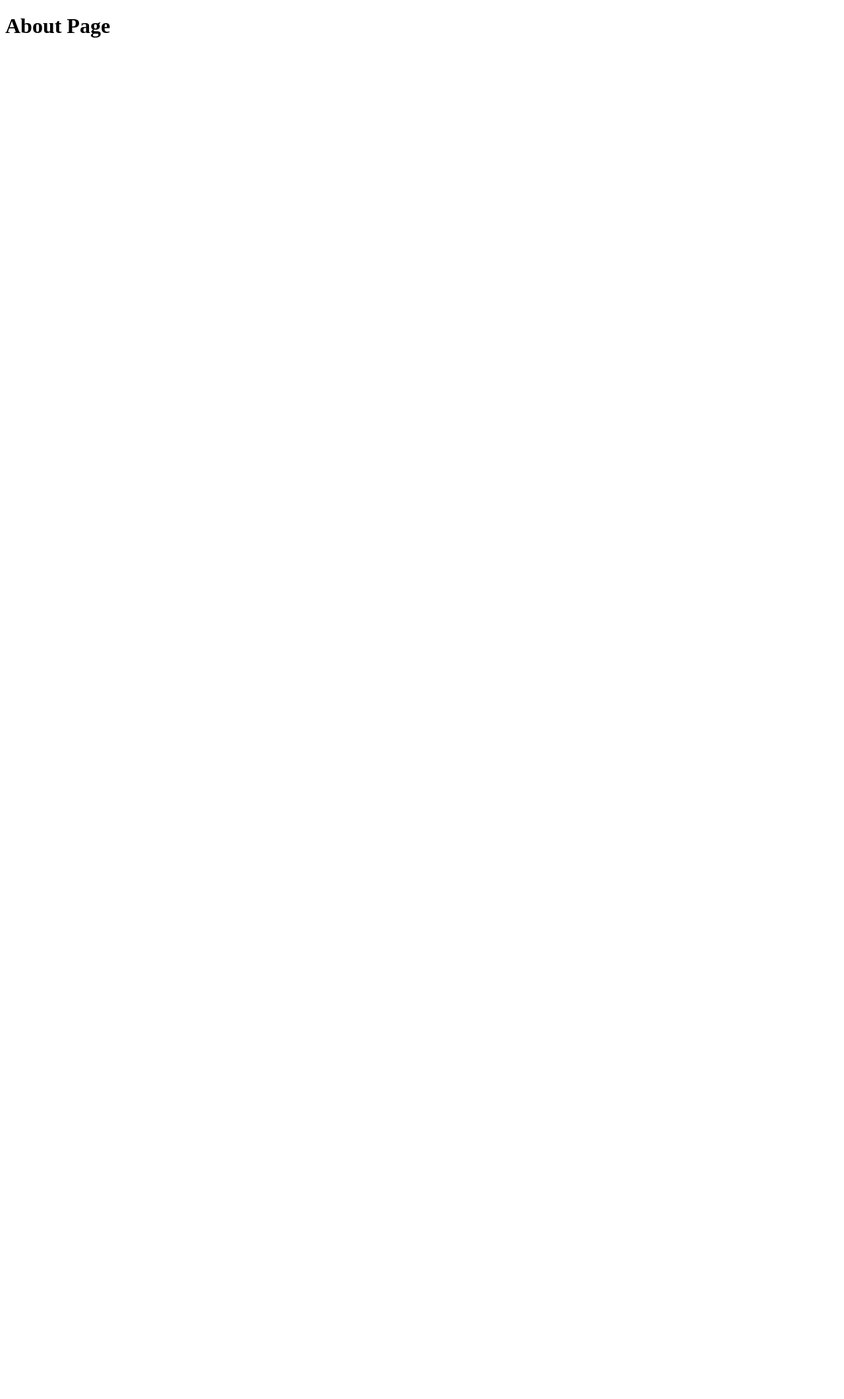
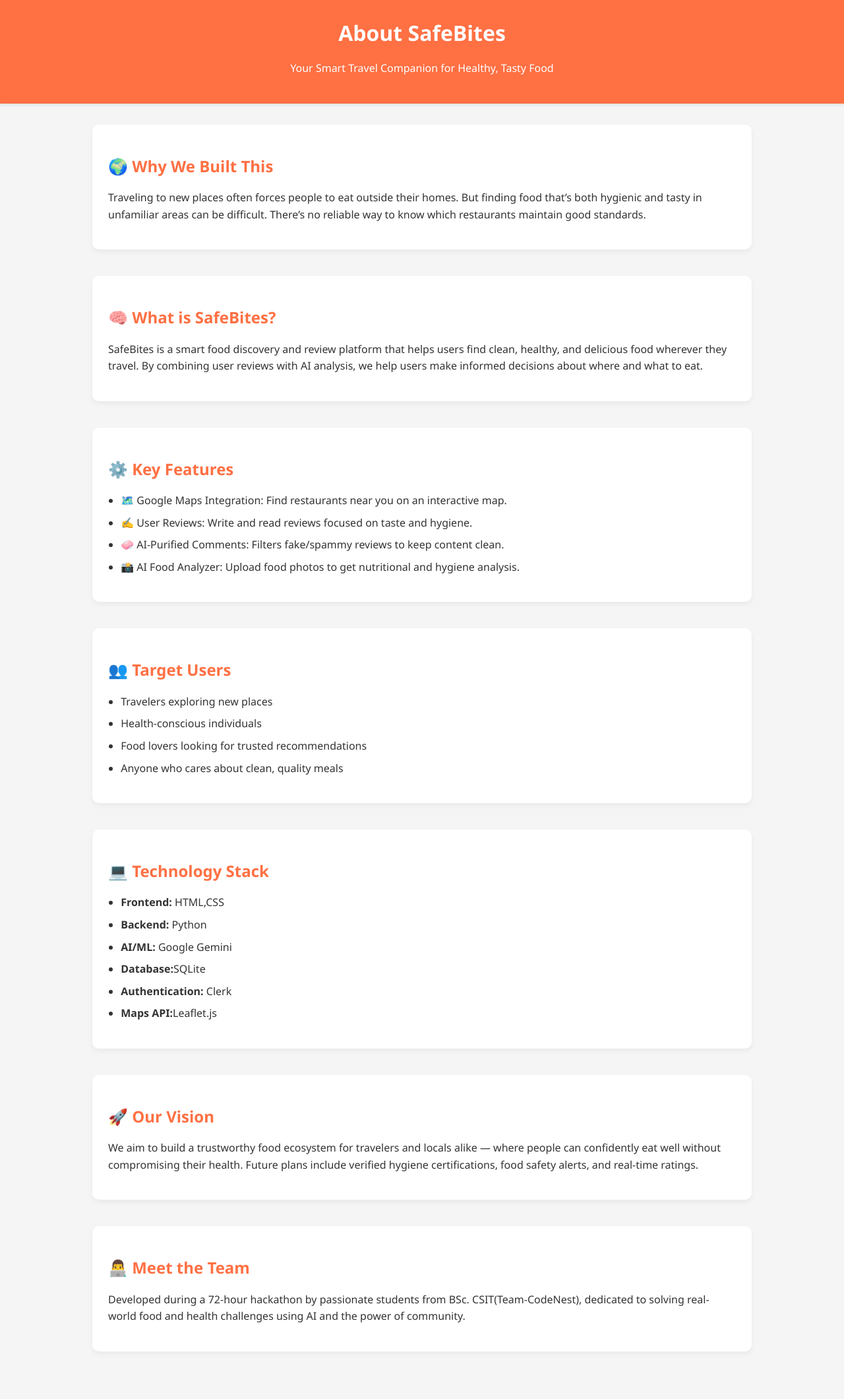
Before and after one commit to Shrawan071/final-SafeBites, a Flask app: page /about in a window 1280 px wide. Before the commit the page is almost empty. Shown: the whole page at 66% size. Before the commit the page ends 57 px from the top, so only its background shows below. Run offline with Flask 3, Linux system fonts and the light colour scheme.

```diff
--- a/AIshit/genAi.py
+++ b/AIshit/genAi.py
@@ -1,7 +1,7 @@
 from PIL import Image
 from google import genai
 
-key = 'key_needed'
+key ="ayush"
 client = genai.Client(api_key=key)
 
 models = ['gemini-2.0-flash-exp','gemini-1.5-flash', 'gemini-2.0-flash', 'gemini-1.0-pro','gemini-1.5-pro']
--- a/templates/about.html
+++ b/templates/about.html
@@ -1,12 +1,147 @@
 <!DOCTYPE html>
 <html lang="en">
 <head>
-    <meta charset="UTF-8">
-    <meta name="viewport" content="width=device-width, initial-scale=1.0">
-    <title>About Page </title>
+  <meta charset="UTF-8" />
+  <meta name="viewport" content="width=device-width, initial-scale=1.0"/>
+  <title>About | SafeBites</title>
+  <style>
+    :root {
+      --primary-color: #ff7043;
+      --secondary-color: #f5f5f5;
+      --text-color: #333;
+      --accent-color: #4caf50;
+    }
 
+    body {
+      margin: 0;
+      font-family: 'Segoe UI', Tahoma, Geneva, Verdana, sans-serif;
+      background-color: var(--secondary-color);
+      color: var(--text-color);
+      line-height: 1.6;
+    }
+
+    header {
+      background-color: var(--primary-color);
+      color: white;
+      padding: 1.5rem;
+      text-align: center;
+      box-shadow: 0 2px 4px rgba(0,0,0,0.1);
+    }
+
+    header h1 {
+      margin: 0;
+      font-size: 2rem;
+    }
+
+    .container {
+      padding: 2rem;
+      max-width: 1000px;
+      margin: auto;
+    }
+
+    section {
+      margin-bottom: 2.5rem;
+      background: white;
+      padding: 1.5rem;
+      border-radius: 10px;
+      box-shadow: 0 4px 8px rgba(0,0,0,0.05);
+    }
+
+    section h2 {
+      color: var(--primary-color);
+      margin-bottom: 1rem;
+    }
+
+    ul {
+      padding-left: 1.2rem;
+    }
+
+    ul li {
+      margin-bottom: 0.5rem;
+    }
+
+    @media (max-width: 600px) {
+      header h1 {
+        font-size: 1.5rem;
+      }
+
+      .container {
+        padding: 1rem;
+      }
+    }
+  </style>
 </head>
 <body>
-    <h1>About Page</h1>
+
+  <header>
+    <h1>About SafeBites</h1>
+    <p>Your Smart Travel Companion for Healthy, Tasty Food</p>
+  </header>
+
+  <div class="container">
+
+    <section>
+      <h2>🌍 Why We Built This</h2>
+      <p>
+        Traveling to new places often forces people to eat outside their homes. But finding food that’s both hygienic and tasty in unfamiliar areas can be difficult. There’s no reliable way to know which restaurants maintain good standards.
+      </p>
+    </section>
+
+    <section>
+      <h2>🧠 What is SafeBites?</h2>
+      <p>
+        SafeBites is a smart food discovery and review platform that helps users find clean, healthy, and delicious food wherever they travel. By combining user reviews with AI analysis, we help users make informed decisions about where and what to eat.
+      </p>
+    </section>
+
+    <section>
+      <h2>⚙️ Key Features</h2>
+      <ul>
+        <li>🗺️ Google Maps Integration: Find restaurants near you on an interactive map.</li>
+        <li>✍️ User Reviews: Write and read reviews focused on taste and hygiene.</li>
+        <li>🧼 AI-Purified Comments: Filters fake/spammy reviews to keep content clean.</li>
+        <li>📸 AI Food Analyzer: Upload food photos to get nutritional and hygiene analysis.</li>
+      </ul>
+    </section>
+
+    <section>
+      <h2>👥 Target Users</h2>
+      <ul>
+        <li>Travelers exploring new places</li>
+        <li>Health-conscious individuals</li>
+        <li>Food lovers looking for trusted recommendations</li>
+        <li>Anyone who cares about clean, quality meals</li>
+      </ul>
+    </section>
+
+    <section>
+      <h2>💻 Technology Stack</h2>
+      <ul>
+        <li><strong>Frontend:</strong> HTML,CSS</li>
+        <li><strong>Backend:</strong> Python</li>
+        <li><strong>AI/ML:</strong> Google Gemini</li>
+        <li><strong>Database:</strong>SQLite</li>
+        <li><strong>Authentication:</strong> Clerk</li>
+        <li><strong>Maps API:</strong>Leaflet.js</li>
+
+      </ul>
+    </section>
+
+    <section>
+      <h2>🚀 Our Vision</h2>
+      <p>
+        We aim to build a trustworthy food ecosystem for travelers and locals alike — where people can confidently eat well without compromising their health. Future plans include verified hygiene certifications, food safety alerts, and real-time ratings.
+      </p>
+    </section>
+
+    <section>
+      <h2>👨‍💻 Meet the Team</h2>
+      <p>
+        Developed during a 72-hour hackathon by passionate students from BSc. CSIT(Team-CodeNest), dedicated to solving real-world food and health challenges using AI and the power of community.
+      </p>
+    </section>
+
+  </div>
+
 </body>
 </html>
```
Also changed, not shown: temp_uploads/2.png (added).
